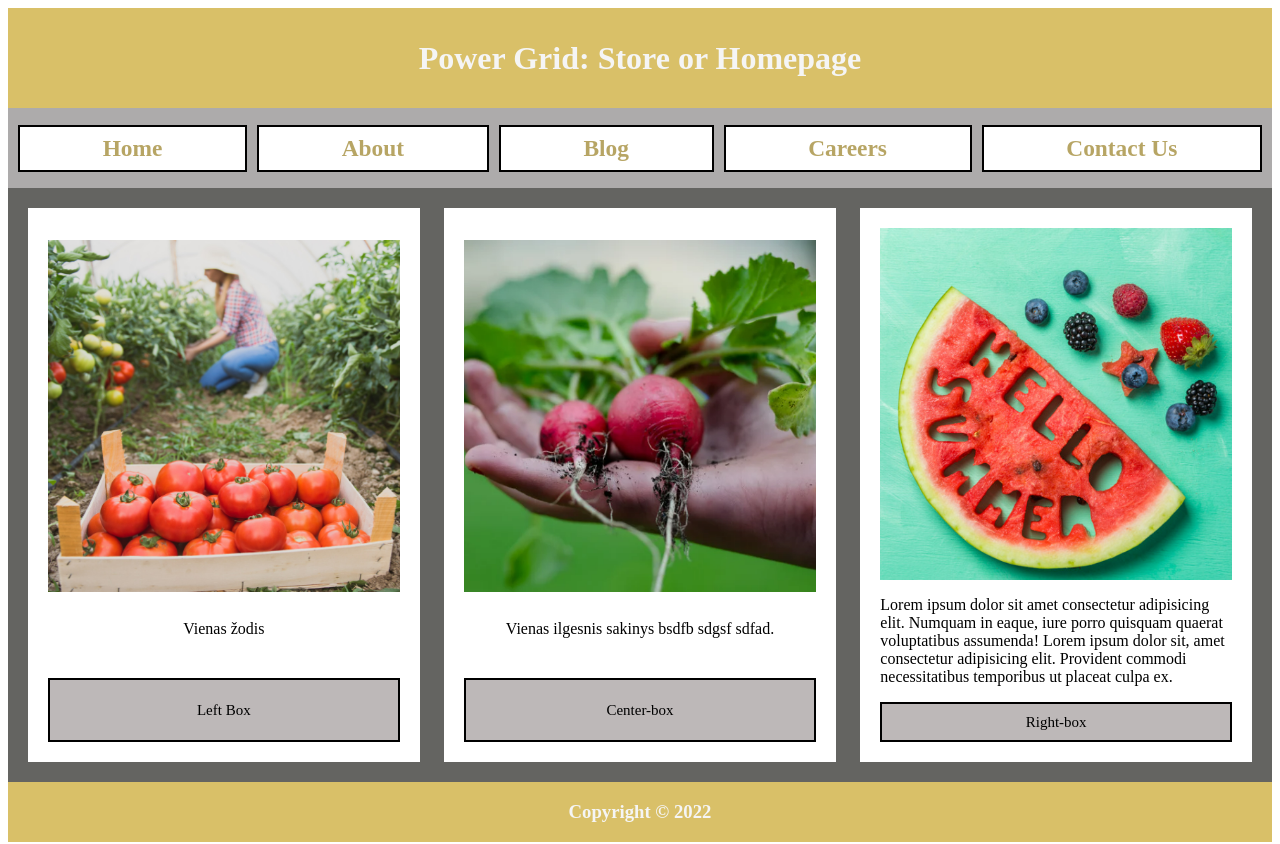
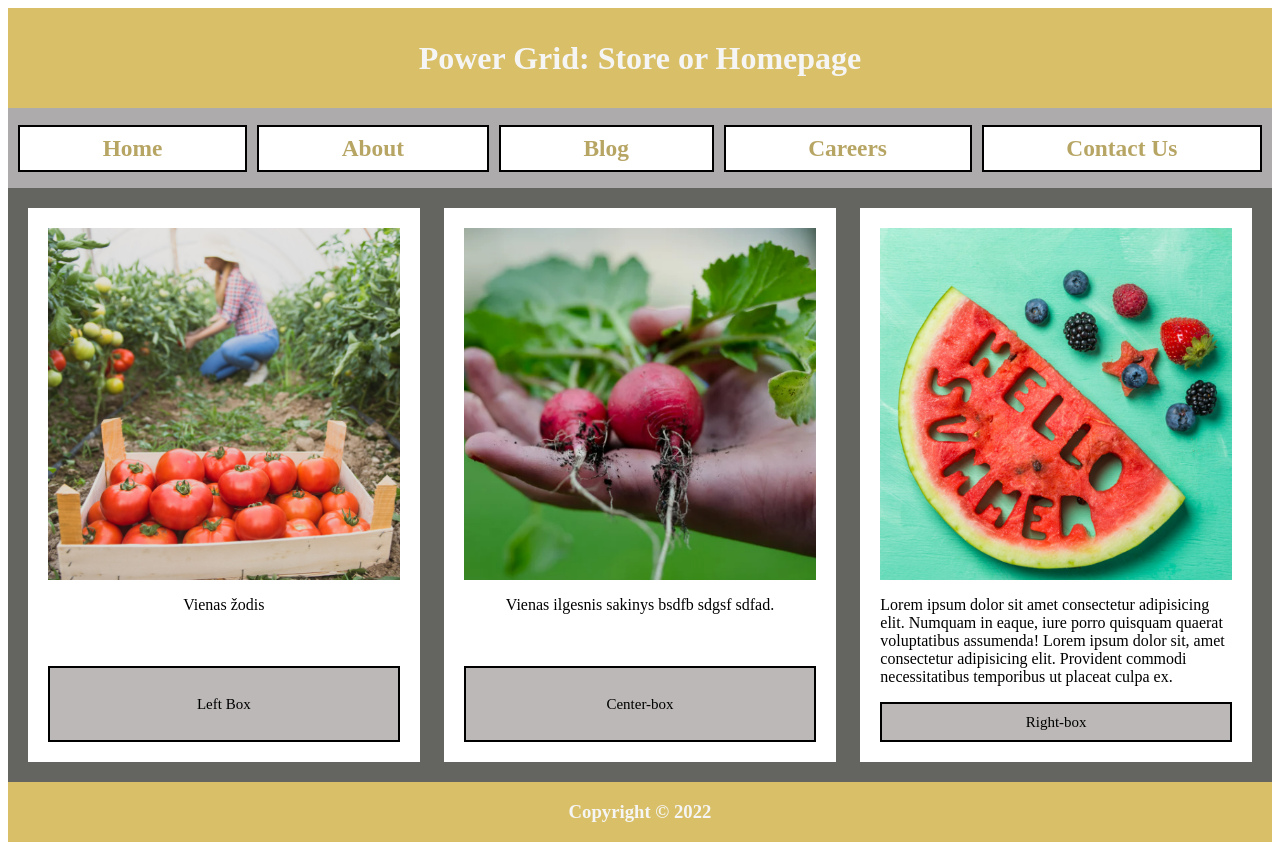
Before and after one commit to dovydasvaliokas/j7-flex-taisyti-darbai, a PHP site: page /gerimanto/Uzduotis5/index5.html in a window 1280 px wide. Shown: the top 844 px of the page. Run offline with PHP 8.4, Linux system fonts and the light colour scheme.

Commit message:
Suatnaujinta Gerimantui kad flex-grow arba wrappint

```diff
--- a/gerimanto/Uzduotis5/style5.css
+++ b/gerimanto/Uzduotis5/style5.css
@@ -99,7 +99,6 @@
     align-items: flex-start;
     width: 100%;
     object-fit: contain;
-    flex-grow: 1;
 }
 
 .text-box {
```
